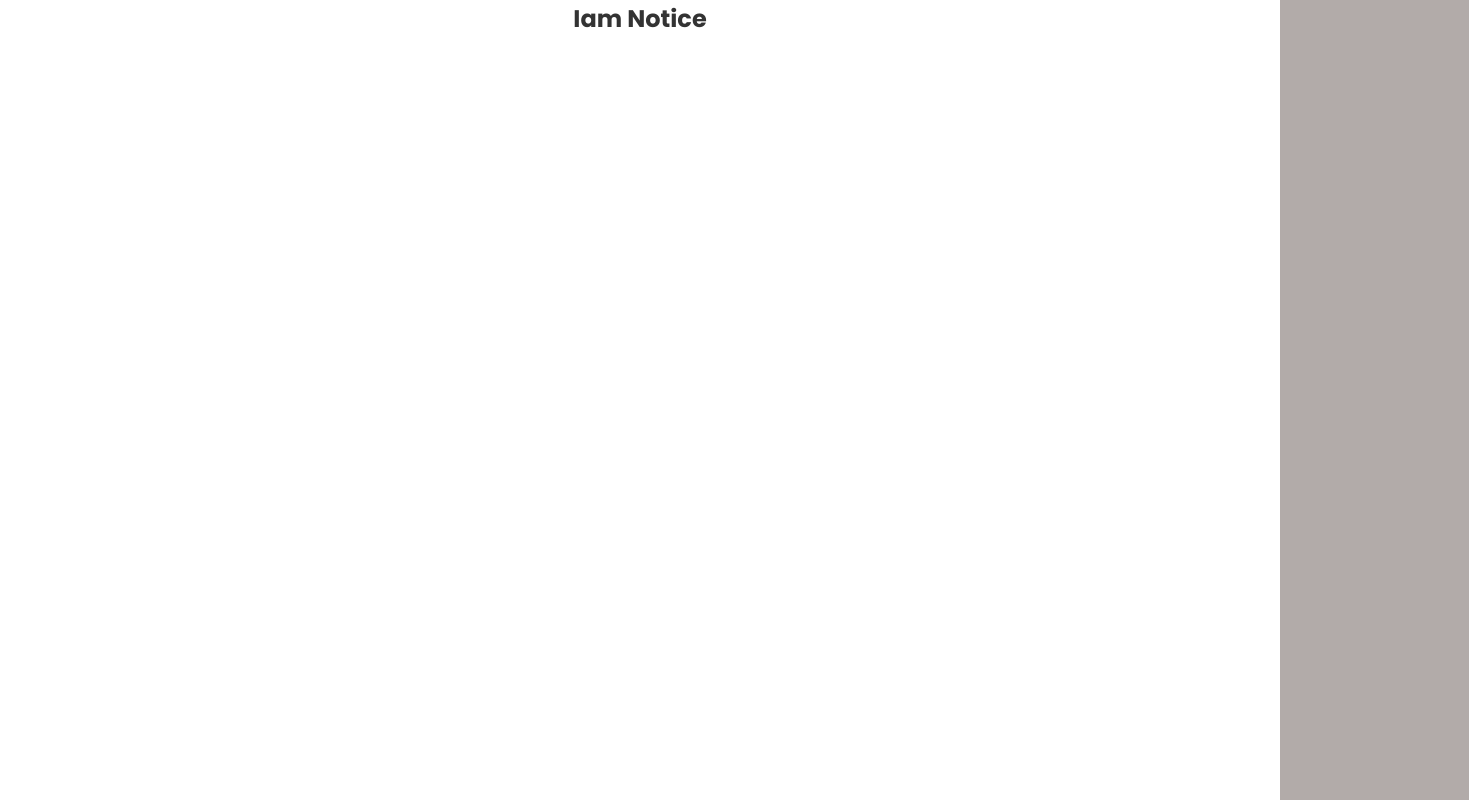
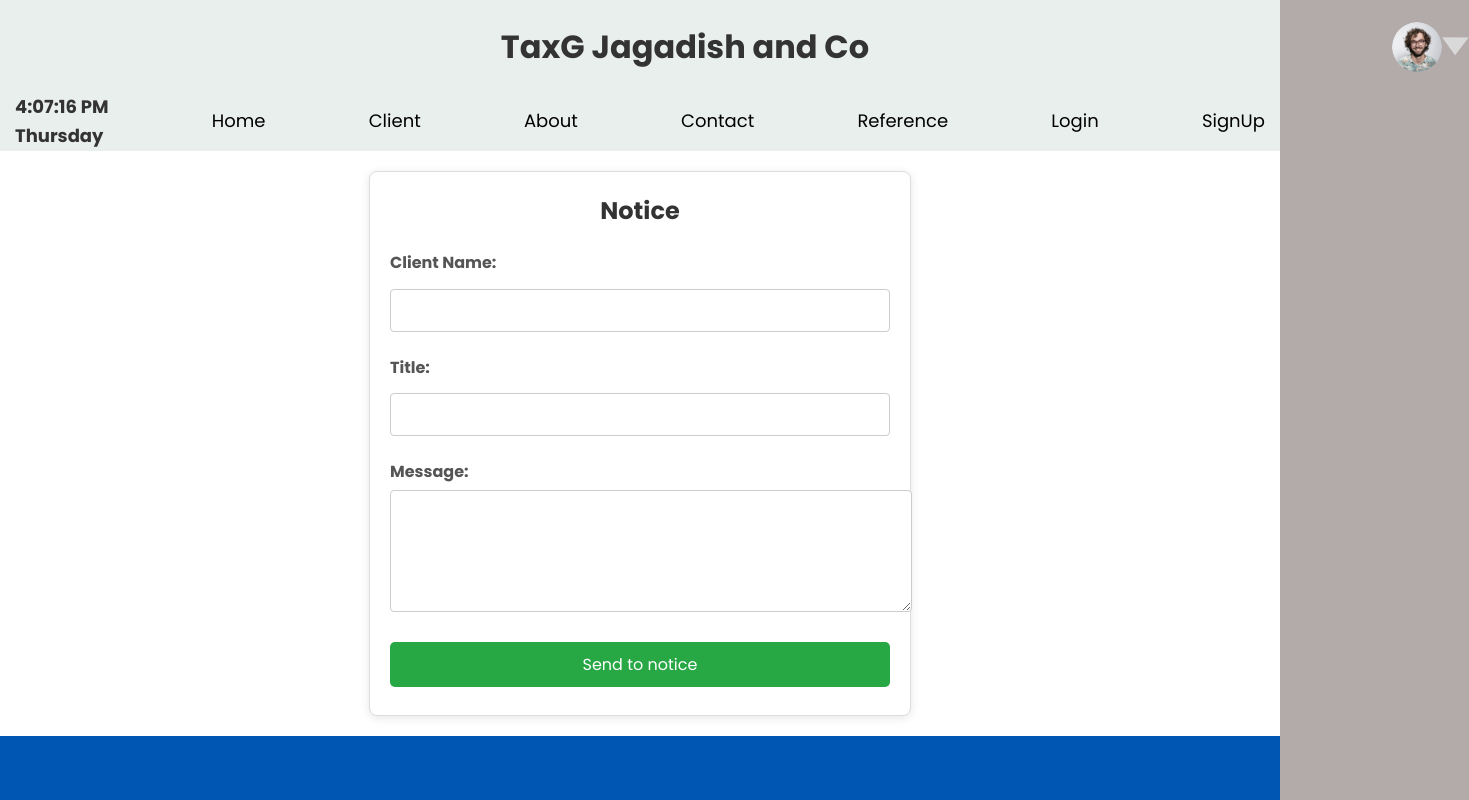
Before and after one commit to Rahulkn456/TaxG-main, a React (Create React App) app in the folder frontend/: page /notice in a window 1280 px wide. Shown: the top 800 px of the page, 1469 px wide, since content can reach past the window. Built offline with nearby package versions, Linux system fonts and the light colour scheme.

Commit message:
Updated notice and service component

```diff
--- a/frontend/src/components/Service/Service.css
+++ b/frontend/src/components/Service/Service.css
@@ -1,36 +1,34 @@
-.service{
+.service {
     display: flex;
-    flex-direction: row;
+    flex-direction: row-reverse;
+    align-items: center;
+    margin: 20px;
 }
 
-.card-container
-{
-    width: 15rem;
-    border-radius: 1rem;
-    box-shadow: 0px 10px 8px #999;
-    display: flex;
-    flex-direction: column;
-    margin:0.5rem;
-    background-color: white;
-    height: fit-content
-
+.card-container {
+    border: 1px solid #ccc;
+    border-radius: 8px;
+    padding: 20px;
+    margin: 10px;
+    width: 300px;
+    text-align: center;
+    box-shadow: 0 2px 8px rgba(0,0,0,0.1);
 }
 
-.card-img {
-    width:100%;
-    border-radius: 1rem 1rem 0 0;
+.card-title {
+    font-size: 1.5em;
+    margin-bottom: 10px;
 }
-.card-title,
-.card-description{
-    margin: 0.5em 5%;
+
+.card-description {
+    font-size: 1em;
+    margin-bottom: 15px;
 }
-.card-btn{
-    text-align: center;
-    width:90%
-    border-radius 5px;
-    padding: 0.5rem 1rem;
-    background-color: #2563eb;
+
+.card-btn {
+    text-decoration: none;
     color: white;
-    text-decoration: none;
-    margin:0.5rem;
+    background-color: #007bff;
+    padding: 10px 15px;
+    border-radius: 5px;
 }
--- a/frontend/src/components/Service/Service.jsx
+++ b/frontend/src/components/Service/Service.jsx
@@ -1,9 +1,13 @@
 import React from 'react'
 import "./Service.css";
 import {Link,Outlet} from 'react-router-dom';
+import Header from '../header/Header';
+import Footer from '../footer/footer';
 
 const Service=()=>{
     return(
+        <div>
+            <Header/>
         <div className='service'>
         <div className="card-container">
 
@@ -51,6 +55,8 @@ const Service=()=>{
         </div>
 
         </div>
+        <Footer/>
+        </div>
 
     )
 
--- /dev/null
+++ b/frontend/src/pages/notice/Notice.css
@@ -0,0 +1,62 @@
+/* NoticeBoard.css */
+
+.notice-container {
+    max-width: 500px;
+    margin: 20px auto;
+    padding: 20px;
+    background-color: #fff;
+    border: 1px solid #ddd;
+    border-radius: 8px;
+    box-shadow: 0 2px 10px rgba(0, 0, 0, 0.1);
+  }
+
+  .notice-container h2 {
+    text-align: center;
+    color: #333;
+  }
+
+  .thank-you-message {
+    color: #28a745;
+    font-weight: bold;
+    text-align: center;
+    margin: 20px 0;
+  }
+
+  .form-group {
+    margin-bottom: 15px;
+  }
+
+  .form-group label {
+    display: block;
+    margin-bottom: 5px;
+    font-weight: bold;
+  }
+
+  .form-group input,
+  .form-group textarea {
+    width: 100%;
+    padding: 10px;
+    border: 1px solid #ccc;
+    border-radius: 4px;
+    font-size: 16px;
+  }
+
+  .form-group textarea {
+    height: 100px; /* Adjust height as needed */
+  }
+
+  button {
+    width: 100%;
+    padding: 10px;
+    background-color: #007bff;
+    color: white;
+    border: none;
+    border-radius: 4px;
+    font-size: 16px;
+    cursor: pointer;
+    transition: background-color 0.3s;
+  }
+
+  button:hover {
+    background-color: #0056b3;
+  }
--- a/frontend/src/pages/notice/Notice.jsx
+++ b/frontend/src/pages/notice/Notice.jsx
@@ -1,10 +1,62 @@
-import React from "react";
-
+import React, { useState } from "react";
+import "./Notice.css";
+import Header from "../../components/header/Header";
+import Footer from "../../components/footer/footer";
 
 const Notice = () => {
+  const [clientName, setClient] = useState("");
+  const [title, setTitle] = useState("");
+  const [message, setMessage] = useState("");
+  const [submitted, setSubmitted] = useState(false);
+
+  const handleSubmit = (e) => {
+    e.preventDefault();
+    setSubmitted(true);
+  };
+
   return (
     <div>
-      <h2>Iam Notice</h2>
+      <Header/>
+      <div className="notice-container">
+        <h2>Notice</h2>
+        {submitted ? (
+          <div className="thank-you-message">Thanks for providing notice!</div>
+        ) : (
+          <form onSubmit={handleSubmit}>
+            <div className="form-group">
+              <label htmlFor="client-name">Client Name:</label>
+              <input
+                type="text"
+                id="client-name"
+                value={clientName}
+                onChange={(e) => setClient(e.target.value)}
+                required
+              />
+            </div>
+            <div className="form-group">
+              <label htmlFor="title">Title:</label>
+              <input
+                type="text"
+                id="title"
+                value={title}
+                onChange={(e) => setTitle(e.target.value)}
+                required
+              />
+            </div>
+            <div className="form-group">
+              <label htmlFor="message">Message:</label>
+              <textarea
+                id="message"
+                value={message}
+                onChange={(e) => setMessage(e.target.value)}
+                required
+              />
+            </div>
+            <button type="submit">Send to notice</button>
+          </form>
+        )}
+      </div>
+      <Footer/>
     </div>
   );
 };
```
